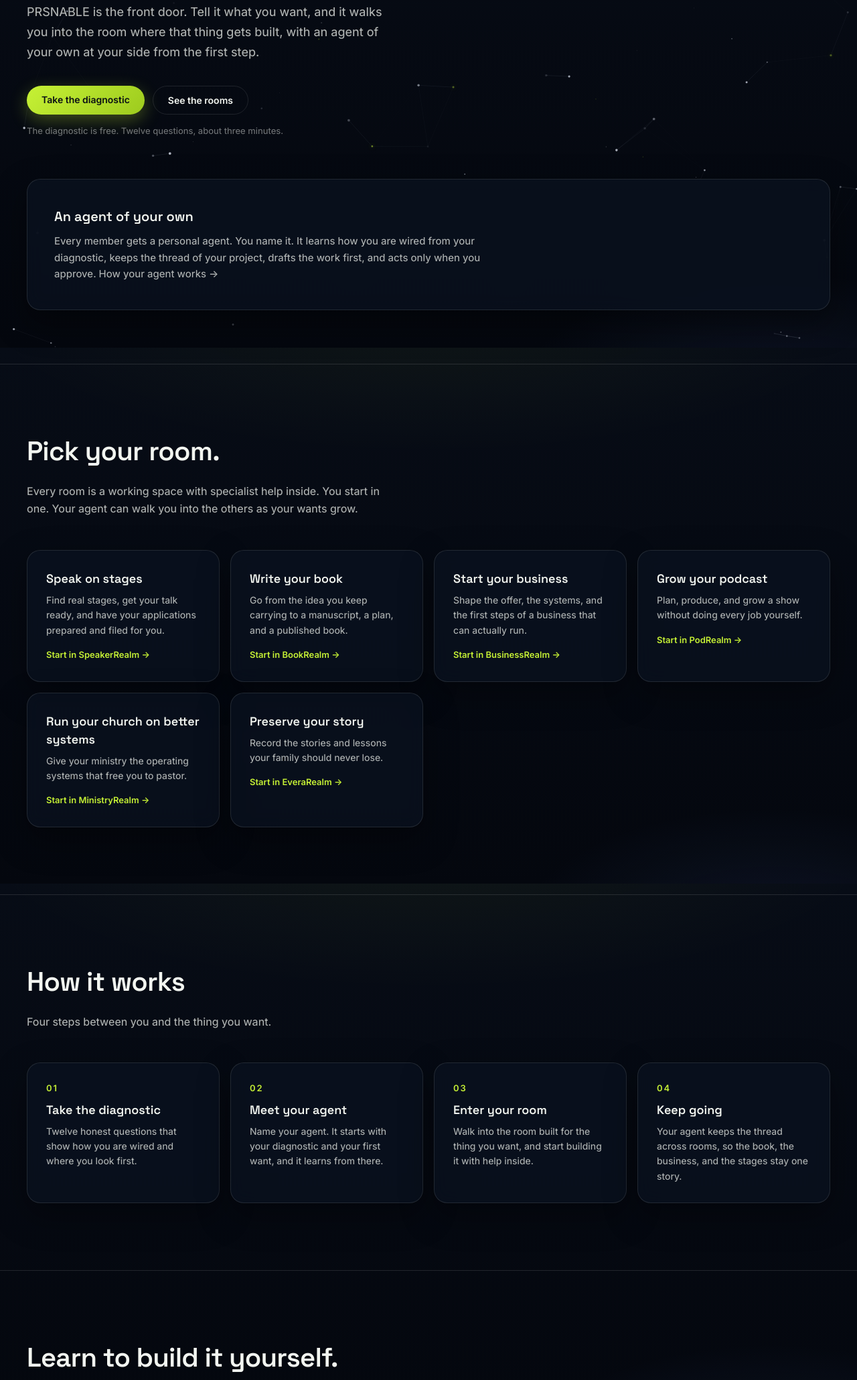
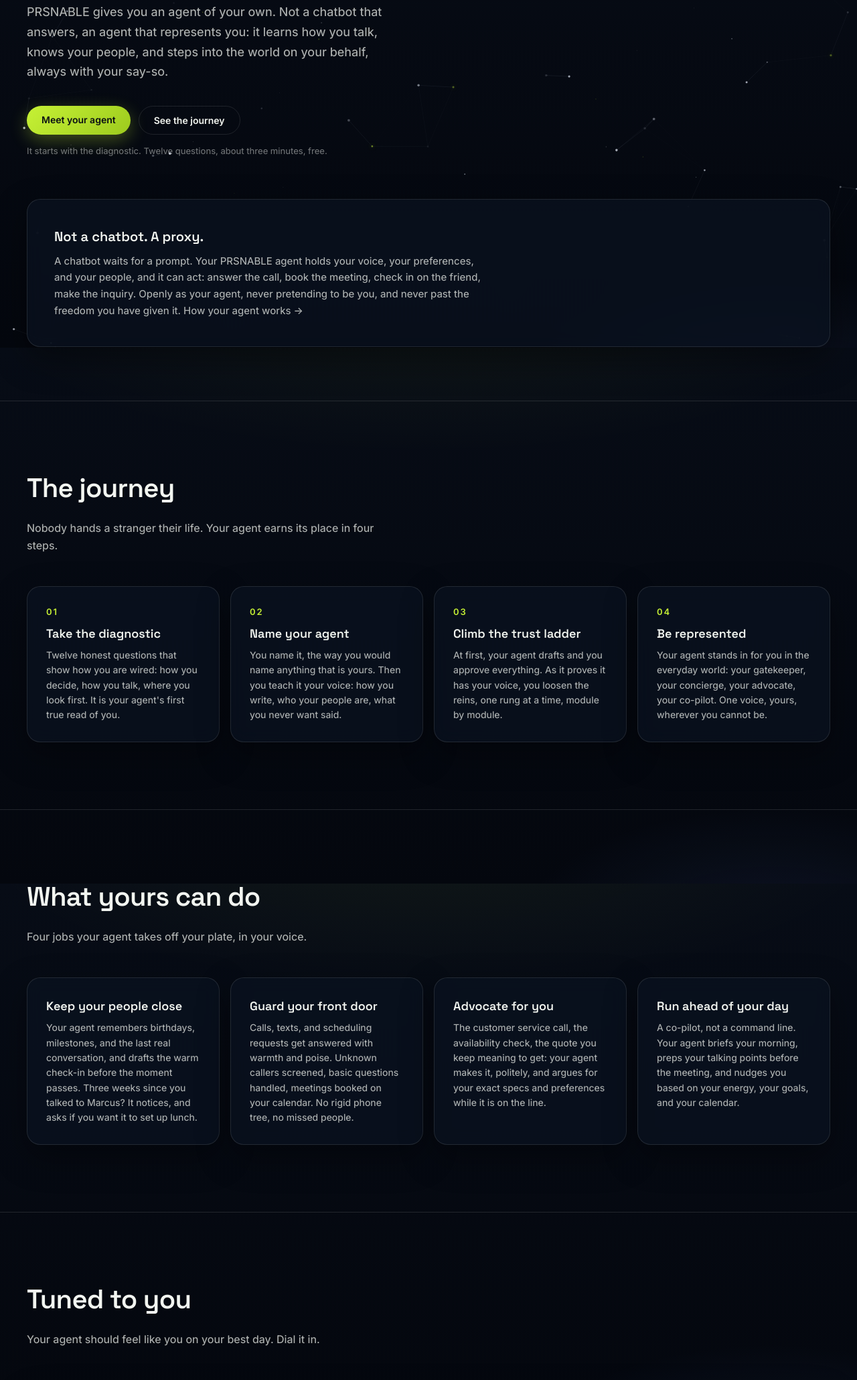
Before and after one commit to SpeakerRealm/prsnable-site, a plain HTML site: page index.html in a window 1280 px wide. Shown: the part 281-2341 px from the top of the page at 67% size. Drawn offline with Linux system fonts and the light colour scheme.

Commit message:
Recut homepage around the agent (agent-first concept)

```diff
--- a/index.html
+++ b/index.html
@@ -3,8 +3,8 @@
 <head>
 <meta charset="UTF-8">
 <meta name="viewport" content="width=device-width, initial-scale=1.0">
-<title>PRSNABLE | What do you want to build?</title>
-<meta name="description" content="PRSNABLE is the front door. Tell it what you want, and it walks you into the room where that thing gets built, with an agent of your own at your side.">
+<title>PRSNABLE | An agent of your own</title>
+<meta name="description" content="PRSNABLE gives you an agent of your own: one that learns your voice, knows your people, and can represent you in the world, with your say-so at every step.">
 <link rel="stylesheet" href="styles.css">
 <link rel="preconnect" href="https://fonts.googleapis.com">
 <link href="https://fonts.googleapis.com/css2?family=Inter:wght@400;450;510;600&family=Space+Grotesk:wght@500;600;700&display=swap" rel="stylesheet">
@@ -14,7 +14,7 @@
 <nav>
   <div class="logo"><span class="mark">P</span>PRSNABLE</div>
   <div class="nav-links">
-    <a href="#rooms">Rooms</a>
+    <a href="#journey">The journey</a>
     <a href="agent.html">Your agent</a>
     <a href="course.html">Course</a>
     <a href="diagnostic.html">Diagnostic</a>
@@ -24,86 +24,105 @@
 </nav>
 
 <section class="hero">
-  <h1>What do you want to build?</h1>
-  <p>PRSNABLE is the front door. Tell it what you want, and it walks you into the room where that thing gets built, with an agent of your own at your side from the first step.</p>
+  <h1>What do you want?</h1>
+  <p>PRSNABLE gives you an agent of your own. Not a chatbot that answers, an agent that represents you: it learns how you talk, knows your people, and steps into the world on your behalf, always with your say-so.</p>
   <div class="cta-row">
-    <a class="btn" href="diagnostic.html">Take the diagnostic</a>
-    <a class="btn-ghost" href="#rooms">See the rooms</a>
+    <a class="btn" href="diagnostic.html">Meet your agent</a>
+    <a class="btn-ghost" href="#journey">See the journey</a>
   </div>
-  <p class="fine">The diagnostic is free. Twelve questions, about three minutes.</p>
+  <p class="fine">It starts with the diagnostic. Twelve questions, about three minutes, free.</p>
   <div class="panel">
-    <h3>An agent of your own</h3>
-    <p>Every member gets a personal agent. You name it. It learns how you are wired from your diagnostic, keeps the thread of your project, drafts the work first, and acts only when you approve. <a href="agent.html" style="color: var(--text-secondary);">How your agent works &rarr;</a></p>
+    <h3>Not a chatbot. A proxy.</h3>
+    <p>A chatbot waits for a prompt. Your PRSNABLE agent holds your voice, your preferences, and your people, and it can act: answer the call, book the meeting, check in on the friend, make the inquiry. Openly as your agent, never pretending to be you, and never past the freedom you have given it. <a href="agent.html" style="color: var(--text-secondary);">How your agent works &rarr;</a></p>
   </div>
 </section>
 
-<section class="section" id="rooms">
-  <h2>Pick your room.</h2>
-  <p class="lead">Every room is a working space with specialist help inside. You start in one. Your agent can walk you into the others as your wants grow.</p>
+<section class="section" id="journey">
+  <h2>The journey</h2>
+  <p class="lead">Nobody hands a stranger their life. Your agent earns its place in four steps.</p>
+  <div class="steps">
+    <div class="card">
+      <div class="step-num">01</div>
+      <h3>Take the diagnostic</h3>
+      <p>Twelve honest questions that show how you are wired: how you decide, how you talk, where you look first. It is your agent's first true read of you.</p>
+    </div>
+    <div class="card">
+      <div class="step-num">02</div>
+      <h3>Name your agent</h3>
+      <p>You name it, the way you would name anything that is yours. Then you teach it your voice: how you write, who your people are, what you never want said.</p>
+    </div>
+    <div class="card">
+      <div class="step-num">03</div>
+      <h3>Climb the trust ladder</h3>
+      <p>At first, your agent drafts and you approve everything. As it proves it has your voice, you loosen the reins, one rung at a time, module by module.</p>
+    </div>
+    <div class="card">
+      <div class="step-num">04</div>
+      <h3>Be represented</h3>
+      <p>Your agent stands in for you in the everyday world: your gatekeeper, your concierge, your advocate, your co-pilot. One voice, yours, wherever you cannot be.</p>
+    </div>
+  </div>
+</section>
+
+<section class="section" id="abilities">
+  <h2>What yours can do</h2>
+  <p class="lead">Four jobs your agent takes off your plate, in your voice.</p>
   <div class="grid">
     <div class="card">
-      <h3>Speak on stages</h3>
-      <p>Find real stages, get your talk ready, and have your applications prepared and filed for you.</p>
-      <a class="go" href="start.html">Start in SpeakerRealm &rarr;</a>
+      <h3>Keep your people close</h3>
+      <p>Your agent remembers birthdays, milestones, and the last real conversation, and drafts the warm check-in before the moment passes. Three weeks since you talked to Marcus? It notices, and asks if you want it to set up lunch.</p>
     </div>
     <div class="card">
-      <h3>Write your book</h3>
-      <p>Go from the idea you keep carrying to a manuscript, a plan, and a published book.</p>
-      <a class="go" href="start.html">Start in BookRealm &rarr;</a>
+      <h3>Guard your front door</h3>
+      <p>Calls, texts, and scheduling requests get answered with warmth and poise. Unknown callers screened, basic questions handled, meetings booked on your calendar. No rigid phone tree, no missed people.</p>
     </div>
     <div class="card">
-      <h3>Start your business</h3>
-      <p>Shape the offer, the systems, and the first steps of a business that can actually run.</p>
-      <a class="go" href="start.html">Start in BusinessRealm &rarr;</a>
+      <h3>Advocate for you</h3>
+      <p>The customer service call, the availability check, the quote you keep meaning to get: your agent makes it, politely, and argues for your exact specs and preferences while it is on the line.</p>
     </div>
     <div class="card">
-      <h3>Grow your podcast</h3>
-      <p>Plan, produce, and grow a show without doing every job yourself.</p>
-      <a class="go" href="start.html">Start in PodRealm &rarr;</a>
-    </div>
-    <div class="card">
-      <h3>Run your church on better systems</h3>
-      <p>Give your ministry the operating systems that free you to pastor.</p>
-      <a class="go" href="start.html">Start in MinistryRealm &rarr;</a>
-    </div>
-    <div class="card">
-      <h3>Preserve your story</h3>
-      <p>Record the stories and lessons your family should never lose.</p>
-      <a class="go" href="start.html">Start in EveraRealm &rarr;</a>
+      <h3>Run ahead of your day</h3>
+      <p>A co-pilot, not a command line. Your agent briefs your morning, preps your talking points before the meeting, and nudges you based on your energy, your goals, and your calendar.</p>
     </div>
   </div>
 </section>
 
 <section class="section">
-  <h2>How it works</h2>
-  <p class="lead">Four steps between you and the thing you want.</p>
-  <div class="steps">
-    <div class="card">
-      <div class="step-num">01</div>
-      <h3>Take the diagnostic</h3>
-      <p>Twelve honest questions that show how you are wired and where you look first.</p>
+  <h2>Tuned to you</h2>
+  <p class="lead">Your agent should feel like you on your best day. Dial it in.</p>
+  <div class="panel">
+    <div class="sliders">
+      <div class="slider-row"><span>Warmth</span><div class="track"><div class="knob" style="left: 82%"></div></div></div>
+      <div class="slider-row"><span>Humor</span><div class="track"><div class="knob" style="left: 46%"></div></div></div>
+      <div class="slider-row"><span>Formality</span><div class="track"><div class="knob" style="left: 30%"></div></div></div>
+      <div class="slider-row"><span>Proactiveness</span><div class="track"><div class="knob" style="left: 64%"></div></div></div>
     </div>
-    <div class="card">
-      <div class="step-num">02</div>
-      <h3>Meet your agent</h3>
-      <p>Name your agent. It starts with your diagnostic and your first want, and it learns from there.</p>
-    </div>
-    <div class="card">
-      <div class="step-num">03</div>
-      <h3>Enter your room</h3>
-      <p>Walk into the room built for the thing you want, and start building it with help inside.</p>
-    </div>
-    <div class="card">
-      <div class="step-num">04</div>
-      <h3>Keep going</h3>
-      <p>Your agent keeps the thread across rooms, so the book, the business, and the stages stay one story.</p>
-    </div>
+    <p style="margin-top: 20px;">Warmth, humor, formality, proactiveness: simple sliders you set per season, per situation, per person. Your agent, your settings, changed whenever you say.</p>
   </div>
 </section>
 
 <section class="section">
-  <h2>Learn to build it yourself.</h2>
-  <p class="lead">The PRSNABLE course teaches the exact stack and method behind these rooms: prompting, agents, and building real applications with AI doing the heavy lifting.</p>
+  <h2>Your Agent Card</h2>
+  <p class="lead">One link and a QR code that carry your agent into rooms you are not in. Friends, clients, and organizers can book time with you, ask your agent the standing questions, or leave you a note. Your front door, everywhere you are known.</p>
+  <a class="btn-ghost" href="start.html">Claim yours</a>
+</section>
+
+<section class="section">
+  <h2>And when you want to build something</h2>
+  <p class="lead">Your agent has rooms behind it, staffed by specialists: a book, a business, stages, a podcast, church systems, a preserved legacy. You never have to browse a catalog. Tell your agent what you want, and it draws on what it needs.</p>
+  <div class="chips">
+    <a class="chip" href="start.html">Speak on stages</a>
+    <a class="chip" href="start.html">Write your book</a>
+    <a class="chip" href="start.html">Start your business</a>
+    <a class="chip" href="start.html">Grow your podcast</a>
+    <a class="chip" href="start.html">Run your church on better systems</a>
+    <a class="chip" href="start.html">Preserve your story</a>
+  </div>
+</section>
+
+<section class="section">
+  <h2>Learn the method yourself</h2>
+  <p class="lead">The PRSNABLE course teaches the stack and the method behind agents like yours: prompting, agents, and building real things with AI doing the heavy lifting, so you can steer yours with understanding.</p>
   <a class="btn-ghost" href="course.html">See the course</a>
 </section>
 
--- a/styles.css
+++ b/styles.css
@@ -300,3 +300,13 @@ button[type=submit]:hover, .btn-submit:hover { transform: translateY(-2px); box-
   .hero h1, .hero > p, .hero .cta-row, .hero .fine, .hero .panel { opacity: 1; animation: none; }
   .btn, .btn-ghost, .card, .dx-opt { transition: none; }
 }
+
+/* Agent-first homepage additions (2026-11-24) */
+.sliders { display: flex; flex-direction: column; gap: 18px; }
+.slider-row { display: grid; grid-template-columns: 130px 1fr; align-items: center; gap: 16px; font-size: 14px; color: var(--text-secondary); }
+.slider-row .track { position: relative; height: 4px; border-radius: 2px; background: rgba(255,255,255,0.14); }
+.slider-row .knob { position: absolute; top: 50%; width: 16px; height: 16px; border-radius: 50%; background: var(--accent); transform: translate(-50%, -50%); box-shadow: 0 0 12px rgba(198,241,53,0.55); }
+.chips { display: flex; flex-wrap: wrap; gap: 10px; margin-top: 8px; }
+.chip { padding: 9px 16px; border: 1px solid var(--border, rgba(255,255,255,0.14)); border-radius: 999px; font-size: 14px; color: var(--text-secondary); text-decoration: none; background: rgba(11,18,32,0.55); transition: border-color .2s, color .2s; }
+.chip:hover { color: var(--accent); border-color: var(--accent); }
+@media (max-width: 800px) { .slider-row { grid-template-columns: 104px 1fr; } }
```
